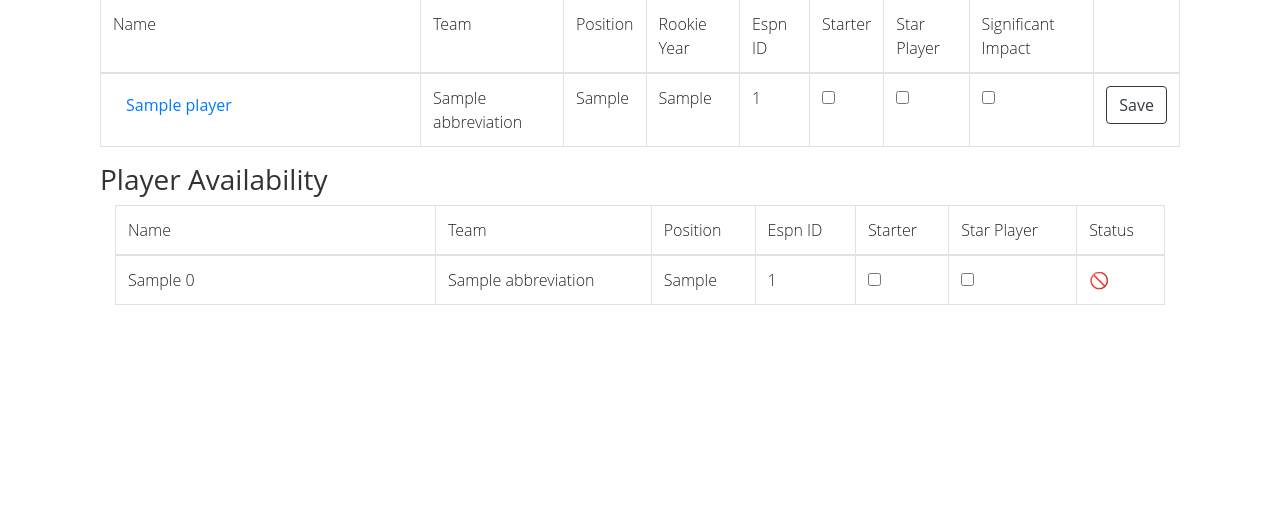
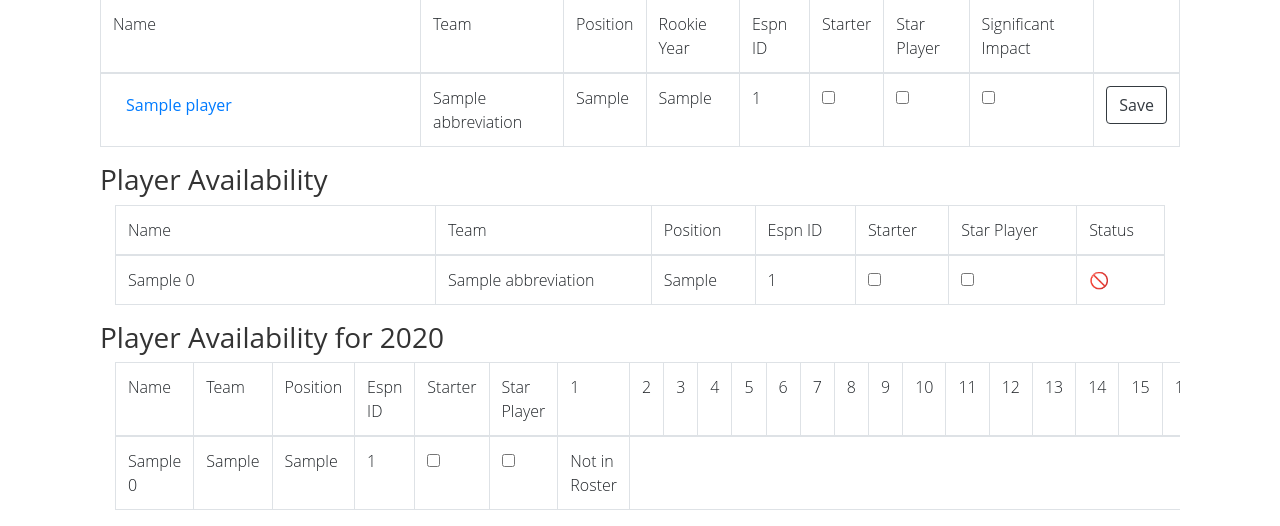
Before and after one commit to DeyanMDimov/sportsDB, a Django app: template sportsDjango/templates/nfl/players.html in a window 1280 px wide. Shown: the part 677-1203 px from the top of the page. Before the commit the page ends 982 px from the top, so only its background shows below. Run offline with Django 3.2, Linux system fonts and the light colour scheme; the template is opened without the code that fills it: most values are stand-ins (such as "Sample title", 1, 10 or a date in 2020).

Commit message:
Added player availability and pulling the whole season for a team

```diff
--- a/sportsDjango/nfl_db/static/nfl_db/style.css
+++ b/sportsDjango/nfl_db/static/nfl_db/style.css
@@ -148,3 +148,7 @@
   textarea{
     resize: both;
   }
+
+  .weekAvailTableCell{
+    width: 60px;
+  }
--- a/sportsDjango/static/nfl_db/style.css
+++ b/sportsDjango/static/nfl_db/style.css
@@ -127,3 +127,7 @@
   textarea{
     resize: both;
   }
+
+  .weekAvailTableCell{
+    width: 60px;
+  }
--- a/sportsDjango/templates/nfl/players.html
+++ b/sportsDjango/templates/nfl/players.html
@@ -273,6 +273,68 @@
         </div>
         {% endif %}
 
+        {% if athleteAvailSeason %}
+        <h3>
+            Player Availability for {{yearOfSeason}}
+        </h3>
+        <div class="container" style="overflow:scroll">
+            <table class="table table-bordered" id="player_table">
+                <thead>
+                    <tr>
+                        <td style="width:320px">Name</td>
+                        <td>Team</td>
+                        <td>Position</td>
+                        <td>Espn ID</td>
+                        <td>Starter</td>
+                        <td>Star Player</td>
+                        <td class="weekAvailTableCell">1</td>
+                        <td class="weekAvailTableCell">2</td>
+                        <td class="weekAvailTableCell">3</td>
+                        <td class="weekAvailTableCell">4</td>
+                        <td class="weekAvailTableCell">5</td>
+                        <td class="weekAvailTableCell">6</td>
+                        <td class="weekAvailTableCell">7</td>
+                        <td class="weekAvailTableCell">8</td>
+                        <td class="weekAvailTableCell">9</td>
+                        <td class="weekAvailTableCell">10</td>
+                        <td class="weekAvailTableCell">11</td>
+                        <td class="weekAvailTableCell">12</td>
+                        <td class="weekAvailTableCell">13</td>
+                        <td class="weekAvailTableCell">14</td>
+                        <td class="weekAvailTableCell">15</td>
+                        <td class="weekAvailTableCell">16</td>
+                        <td class="weekAvailTableCell">17</td>
+                        <td class="weekAvailTableCell">18</td>
+                <tbody>
+                    {% for player in athleteAvailSeason%}
+                    <tr id="{{player.0.espnId}}">
+                        <td id="accordion-{{player.0.espnId}}">
+                            {% comment %} <button class="btn btn-link btn-block text-left" type="button" data-toggle="collapse" data-target="#collapse{{player.espnId}}" aria-expanded="true" aria-controls="collapse{{player.espnId}}"> {% endcomment %}
+                                {{player.0.name}}
+                            {% comment %} </button> {% endcomment %}
+                        </td>
+                        <td>{{selTeam}}</td>
+                        <td>{{player.0.get_playerPosition_display}}</td>
+                        <td>{{player.0.espnId}}</td>
+                        <td><input type="checkbox" id="{{player.0.espnId}}-starter" name="{{player.0.espnId}}-starter"
+                            {% if player.0.isStarter %} checked {% endif %} /></td>
+                        <td><input type="checkbox" id="{{player.0.espnId}}-starPlayer" name="{{player.0.espnId}}-starPlayer"
+                            {% if player.0.starPlayer %} checked {% endif %} /></td>
+                        {% comment %} <td><input type="checkbox" id="{{player.0.espnId}}-bigImpact" name="{{player.0.espnId}}-bigImpact"
+                            {% if player.0.currentlyHavingBigImpact %} checked {% endif %} /></td> {% endcomment %}
+                        {% for playerStatus in player.1 %}
+                        <td>{% if playerStatus == "Bye" %}Bye{% elif playerStatus == "Not in Roster" %}Not in Roster{% elif playerStatus.playerStatus == 1%}✅{% else %}🚫{% endif %}</td>
+                        {% comment %} <td>{% if playerStatus == "Bye" %}{{playerStatus}}{% else %}{{playerStatus.playerStatus}}{% endif %}</td> {% endcomment %}
+
+                        {% endfor %}
+                    </tr>
+
+
+                    {% endfor %}
+                </tbody>
+            </table>
+        </div>
+        {% endif %}
     </div>
     <script>
         $("#player_table").on("click", ".save-btn", function () {
```
Also changed, not shown: sportsDjango/nfl_db/crudLogic.py (+35 -0 lines), sportsDjango/nfl_db/views.py (+32 -25 lines).
